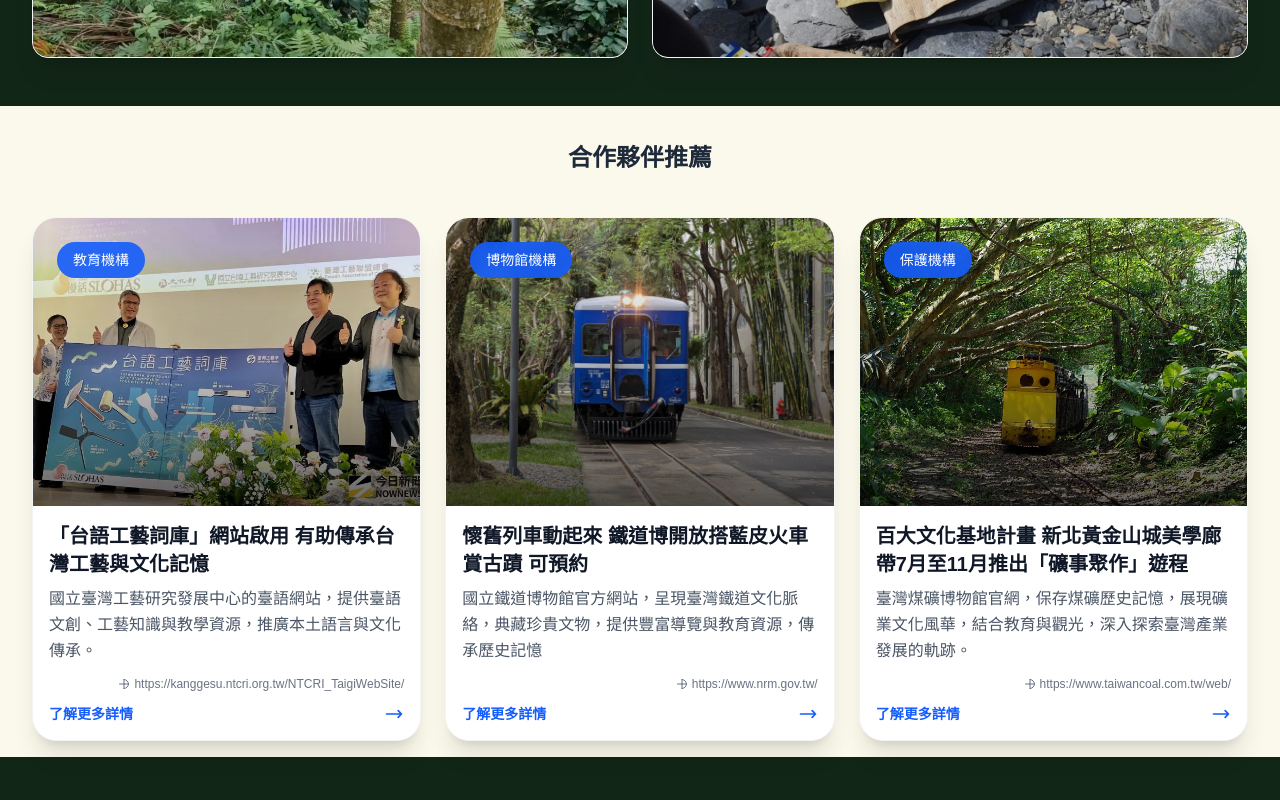
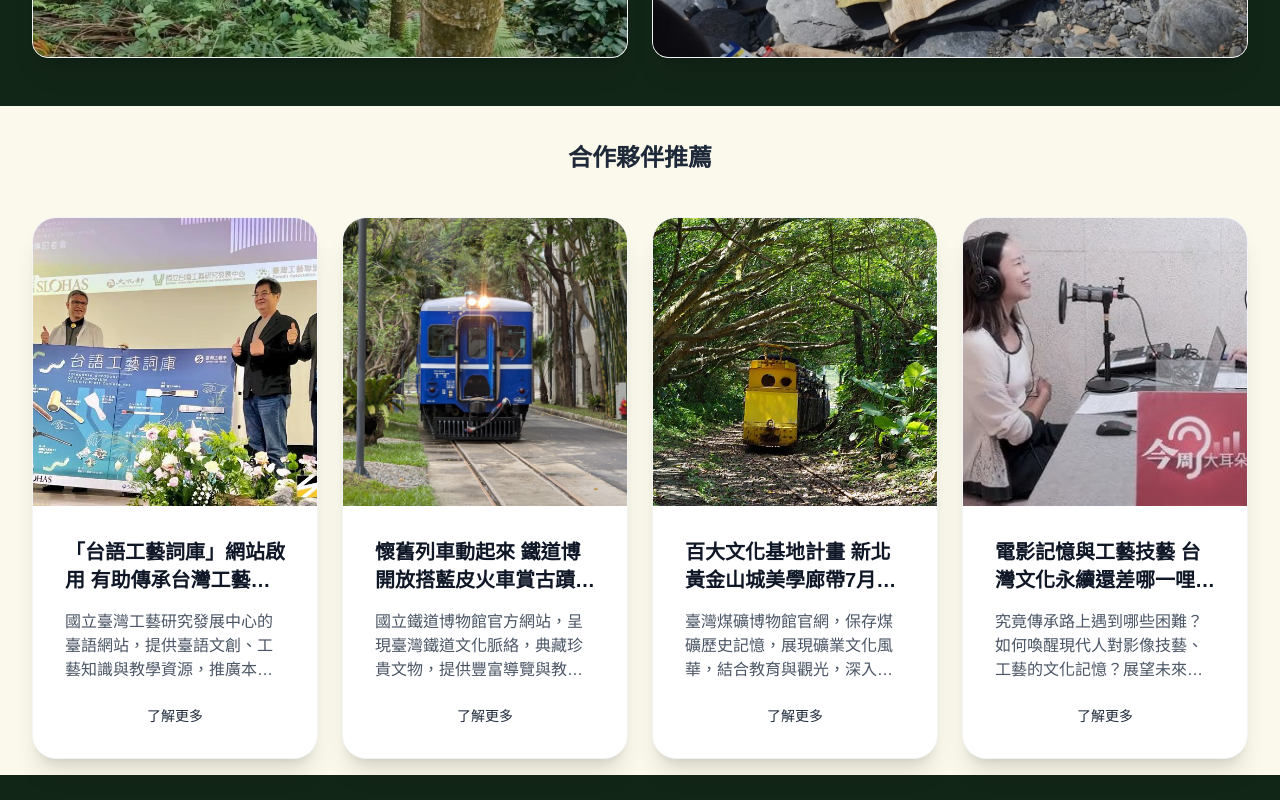
Before and after one commit to TW-tech/Cultural-Website, a Next.js app: page / in a window 1280 px wide. Shown: the part 2800-3600 px from the top of the page. Built offline with nearby package versions, Linux system fonts and the light colour scheme; a web font is replaced by a local one.

Commit message:
update partner

```diff
--- a/src/components/sections/PartnerRecommendations.tsx
+++ b/src/components/sections/PartnerRecommendations.tsx
@@ -2,50 +2,10 @@
 
 import Image from "next/image";
 import { useRouter } from "next/navigation";
-
-interface Partner {
-  id: string;
-  name: string;
-  description: string;
-  image: string;
-  category: string;
-  established: string;
-  website: string;
-}
+import { partnersData } from "@/data";
 
 export default function PartnerRecommendations() {
   const router = useRouter();
-
-  // 合作夥伴數據
-  const partners: Partner[] = [
-    {
-      id: "cultural-museum",
-      name: "「台語工藝詞庫」網站啟用 有助傳承台灣工藝與文化記憶",
-      description: "國立臺灣工藝研究發展中心的臺語網站，提供臺語文創、工藝知識與教學資源，推廣本土語言與文化傳承。",
-      image: "/images/partnerrecommendations/台灣工藝研究發展中心.jpg", // 主要展示圖片
-      category: "教育機構",
-      established: "1985",
-      website: "https://kanggesu.ntcri.org.tw/NTCRI_TaigiWebSite/"
-    },
-    {
-      id: "heritage-foundation",
-      name: "懷舊列車動起來 鐵道博開放搭藍皮火車賞古蹟 可預約",
-      description: "國立鐵道博物館官方網站，呈現臺灣鐵道文化脈絡，典藏珍貴文物，提供豐富導覽與教育資源，傳承歷史記憶",
-      image: "/images/partnerrecommendations/國家鐵道博物館.jpg", // 主要展示圖片
-      category: "博物館機構",
-      established: "1992",
-      website: "https://www.nrm.gov.tw/"
-    },
-    {
-      id: "cultural-education",
-      name: "百大文化基地計畫 新北黃金山城美學廊帶7月至11月推出「礦事聚作」遊程",
-      description: "臺灣煤礦博物館官網，保存煤礦歷史記憶，展現礦業文化風華，結合教育與觀光，深入探索臺灣產業發展的軌跡。",
-      image: "/images/partnerrecommendations/新平溪煤礦博物園區.jpg", // 主要展示圖片
-      category: "保護機構",
-      established: "2001",
-      website: "https://www.taiwancoal.com.tw/web/"
-    }
-  ];
 
   const handlePartnerClick = (partnerId: string) => {
     // 導航到合作夥伴詳細頁面
@@ -54,78 +14,61 @@
 
   return (
     <section className="pt-4 pb-2 sm:pt-6 sm:pb-3 lg:pt-8 lg:pb-4 bg-[#FAF9EB]">
-      <div className="max-w-7xl mx-auto px-4 sm:px-6 lg:px-8">
+      <div className="w-full">
         {/* 標題區塊 */}
-        <div className="text-center mb-8 sm:mb-10">
+        <div className="text-center mb-8 sm:mb-10 px-4 sm:px-6 lg:px-8">
           <p className="text-lg sm:text-xl lg:text-2xl font-bold text-gray-800 max-w-3xl mx-auto leading-relaxed">
             合作夥伴推薦
           </p>
         </div>
 
-        {/* 合作夥伴卡片 - 3個大格子 */}
-        <div className="grid grid-cols-1 lg:grid-cols-3 gap-4 sm:gap-6">
-          {partners.map((partner) => (
-            <div
-              key={partner.id}
-              onClick={() => handlePartnerClick(partner.id)}
-              className="group relative bg-white rounded-3xl shadow-xl hover:shadow-2xl transition-all duration-500 transform hover:-translate-y-3 cursor-pointer overflow-hidden border border-gray-100"
-            >
+        {/* 合作夥伴卡片 - 4個一排有間距 */}
+        <div className="px-4 sm:px-6 lg:px-8">
+          <div className="grid grid-cols-1 sm:grid-cols-2 xl:grid-cols-4 gap-4 sm:gap-6">
+            {partnersData.map((partner, index) => (
+              <div
+                key={`${partner.id}-${index}`}
+                onClick={() => handlePartnerClick(partner.id)}
+                className="group relative bg-white rounded-3xl shadow-xl hover:shadow-2xl transition-all duration-500 transform hover:-translate-y-3 cursor-pointer overflow-hidden border border-gray-100"
+              >
               {/* 主要圖片區域 */}
-              <div className="relative h-64 sm:h-72 overflow-hidden">
+                            {/* 圖片容器 */}
+              <div className="relative h-56 sm:h-64 lg:h-72 overflow-hidden">
                 <Image
                   src={partner.image}
                   alt={partner.name}
                   fill
-                  className="object-cover group-hover:scale-110 transition-transform duration-500"
+                  className="object-cover transition-transform duration-700 group-hover:scale-110"
+                  sizes="(max-width: 640px) 100vw, (max-width: 1024px) 50vw, 25vw"
                 />
-                {/* 漸變遮罩 */}
-                <div className="absolute inset-0 bg-gradient-to-t from-black/60 via-black/20 to-transparent"></div>
+              </div>
 
-                {/* 分類標籤 */}
-                <div className="absolute top-6 left-6 bg-blue-600/90 backdrop-blur-sm text-white px-4 py-2 rounded-full text-sm font-medium">
-                  {partner.category}
+              {/* 內容區塊 */}
+              <div className="p-6 sm:p-7 lg:p-8 flex-1 flex flex-col">
+                <h3 className="text-base sm:text-lg lg:text-xl font-bold text-gray-900 mb-4 line-clamp-2">
+                  {partner.name}
+                </h3>
+                <p className="text-xs sm:text-sm lg:text-base text-gray-600 mb-6 line-clamp-3 flex-1">
+                  {partner.description}
+                </p>
+
+                {/* 瞭解更多連結 */}
+                <div className="flex justify-center">
+                  <a
+                    href={partner.website}
+                    target="_blank"
+                    rel="noopener noreferrer"
+                    onClick={(e) => e.stopPropagation()}
+                    className="text-sm text-gray-800 hover:text-gray-600 transition-colors duration-300"
+                  >
+                    了解更多
+                  </a>
                 </div>
               </div>
-
-              {/* 內容區域 */}
-              <div className="p-3 sm:p-4">
-                <div className="mb-3">
-                  <h3 className="text-lg sm:text-xl font-bold text-gray-900 mb-2 group-hover:text-blue-600 transition-colors duration-300">
-                    {partner.name}
-                  </h3>
-                  <p className="text-gray-600 leading-relaxed text-sm sm:text-base">
-                    {partner.description}
-                  </p>
-                </div>
-
-                {/* 機構資訊 */}
-                <div className="flex items-center justify-end text-xs sm:text-sm text-gray-500 mb-3">
-                  <span className="flex items-center">
-                    <svg className="w-3 h-3 mr-1" fill="none" stroke="currentColor" viewBox="0 0 24 24">
-                      <path strokeLinecap="round" strokeLinejoin="round" strokeWidth={2} d="M21 12a9 9 0 01-9 9m9-9a9 9 0 00-9-9m9 9H3m9 9v-9m0-9v9" />
-                    </svg>
-                    <span className="text-xs">{partner.website}</span>
-                  </span>
-                </div>
-
-                {/* 了解更多按鈕 */}
-                <div className="flex items-center justify-between">
-                  <span className="text-blue-600 font-semibold text-sm group-hover:text-blue-700 transition-colors duration-300">
-                    了解更多詳情
-                  </span>
-                  <svg className="w-5 h-5 text-blue-600 group-hover:text-blue-700 group-hover:translate-x-2 transition-all duration-300" fill="none" stroke="currentColor" viewBox="0 0 24 24">
-                    <path strokeLinecap="round" strokeLinejoin="round" strokeWidth={2} d="M17 8l4 4m0 0l-4 4m4-4H3" />
-                  </svg>
-                </div>
-              </div>
-
-              {/* 懸停效果 */}
-              <div className="absolute inset-0 bg-gradient-to-r from-blue-600/5 to-purple-600/5 opacity-0 group-hover:opacity-100 transition-opacity duration-500 pointer-events-none"></div>
             </div>
           ))}
         </div>
-
-
+        </div>
       </div>
     </section>
   );
--- a/src/data/index.ts
+++ b/src/data/index.ts
@@ -1,13 +1,6 @@
+import type { Partner } from "@/types";
+
 // 合作夥伴數據
-export interface Partner {
-  id: string;
-  name: string;
-  description: string;
-  image: string;
-  category: string;
-  established: string;
-  website: string;
-}
 
 export const partnersData: Partner[] = [
   {
@@ -36,6 +29,15 @@
     category: "保護機構",
     established: "2001",
     website: "https://www.taiwancoal.com.tw/web/"
+  },
+  {
+    id: "cultural-education",
+    name: "電影記憶與工藝技藝 台灣文化永續還差哪一哩路？",
+    description: "究竟傳承路上遇到哪些困難？如何喚醒現代人對影像技藝、工藝的文化記憶？展望未來，傳統該如何與現代接軌，不再讓文化永續淪於道德勸說？",
+    image: "/images/partnerrecommendations/今周大耳朵.jpg",
+    category: "專題報導",
+    established: "2015",
+    website: "https://south.npm.gov.tw/"
   }
 ];
 
```
Also changed, not shown: public/images/partnerrecommendations/今周大耳朵.jpg (added).
